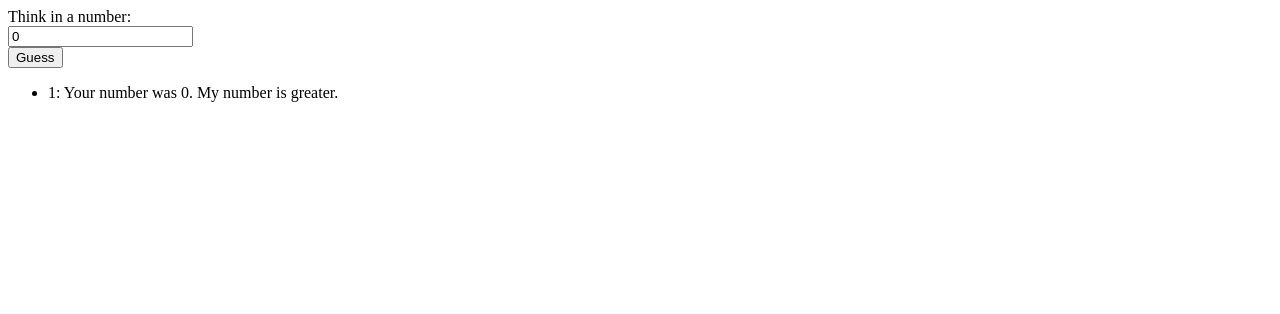
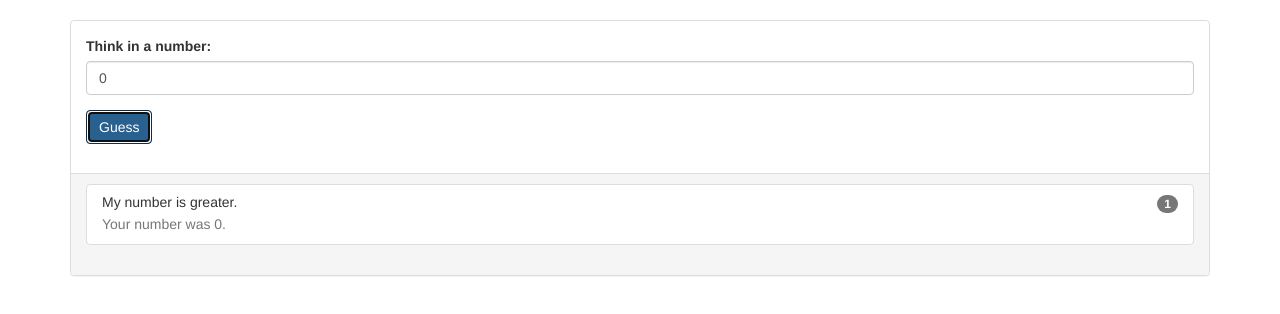
Before and after one commit to drpicox/angular-101-l2, a plain HTML site: page index.html in a window 1280 px wide. Both pictures are taken after a click on the button "Guess". Drawn offline with nearby package versions, Linux system fonts and the light colour scheme.

Commit message:
chapter 5

```diff
--- a/GuessDirective.tpl.html
+++ b/GuessDirective.tpl.html
@@ -1,5 +1,15 @@
-Think in a number: <br>
-<input type="number" ng-model="vm.number"><br>
+<div class="panel panel-default">
+	<div class="panel-body">
+		<form>
+			<div class="form-group">
+				<label>Think in a number:</label>
+				<input type="number" ng-model="vm.number" class="form-control">
+			</div>
 
-<button ng-click="vm.guesser.guess(vm.number)">Guess</button><br>
-<ga-guess-history data-history="vm.guesser.history"></ga-guess-history>
+			<button ng-click="vm.guesser.guess(vm.number)" type="submit" class="btn btn-primary">Guess</button>
+		</form>
+	</div>
+	<div class="panel-footer" ng-show="vm.guesser.history.length > 0">
+		<ga-guess-history data-history="vm.guesser.history"></ga-guess-history>
+	</div>
+</div>
--- a/GuessHistoryDirective.tpl.html
+++ b/GuessHistoryDirective.tpl.html
@@ -1,7 +1,10 @@
-<ul>
-	<li ng-repeat="entry in vm.history track by entry.attemptNo">
-		{{entry.attemptNo}}:
-		Your number was {{entry.number}}.
-		<ga-guess-result data-result="entry.result"></ga-guess-result>
+<ul class="list-group">
+	<li ng-repeat="entry in vm.history track by entry.attemptNo" class="list-group-item"
+	ng-class="{'list-group-item-success': entry.result === 0}">
+		<span class="badge">{{entry.attemptNo}}</span>
+		<h5 class="list-group-item-heading">
+			<ga-guess-result data-result="entry.result"></ga-guess-result>
+		</h5>
+		<p class="list-group-item-text text-muted">Your number was {{entry.number}}.</p>
 	</li>
 </ul>
--- a/guessApp.js
+++ b/guessApp.js
@@ -1,2 +1 @@
-// T: this is the module that will contain your complete guess app
 angular.module('guessApp', []);
--- a/index.html
+++ b/index.html
@@ -1,6 +1,7 @@
 <html>
   <head>
   	<title>Angular 101 - L2</title>
+    <link rel="stylesheet" href="https://maxcdn.bootstrapcdn.com/bootstrap/3.3.5/css/bootstrap.min.css">
   </head>
   <body ng-app="guessApp">
   	<!-- load angular library -->
@@ -12,6 +13,9 @@
     <script src="GuessResultDirective.js"></script>
 
   	<!-- application views -->
-    <ga-guess></ga-guess>
+    <br>
+    <div class="container">
+      <ga-guess></ga-guess>
+    </div>
   </body>
 </html>
```
